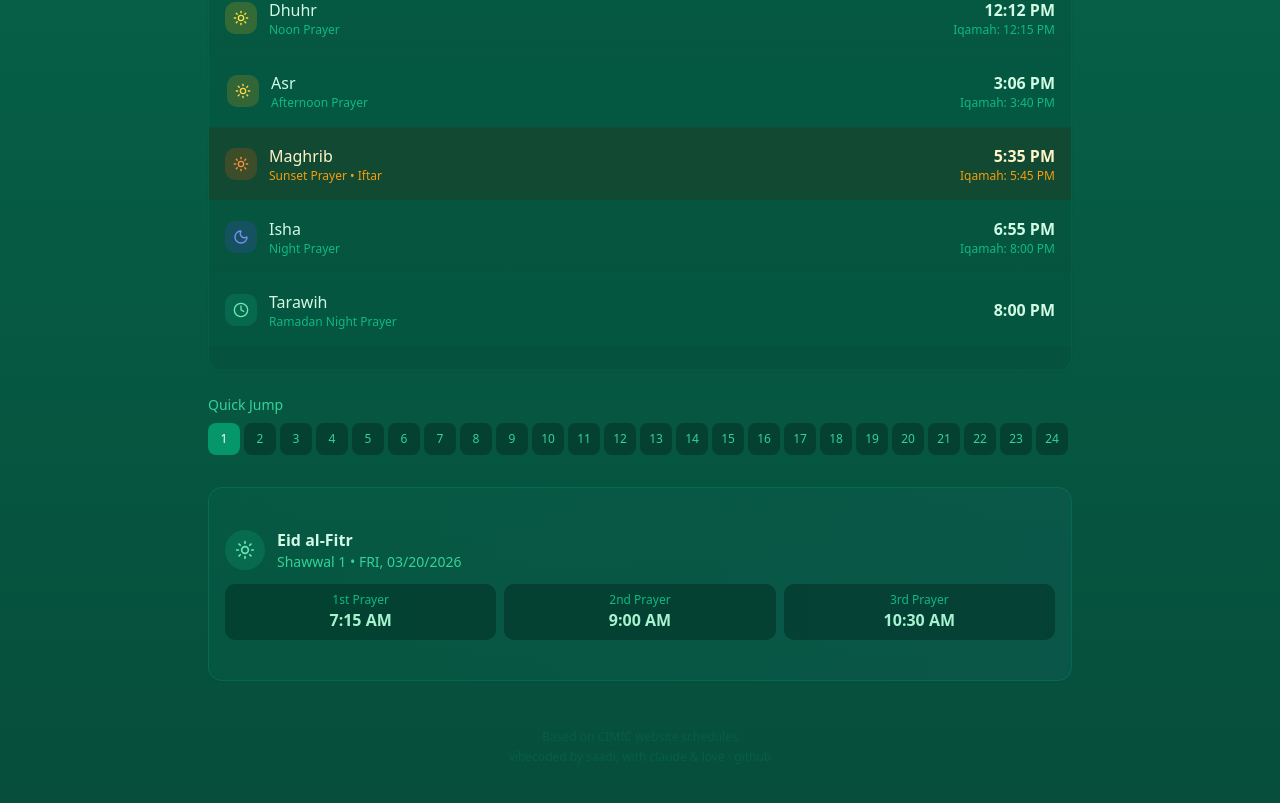
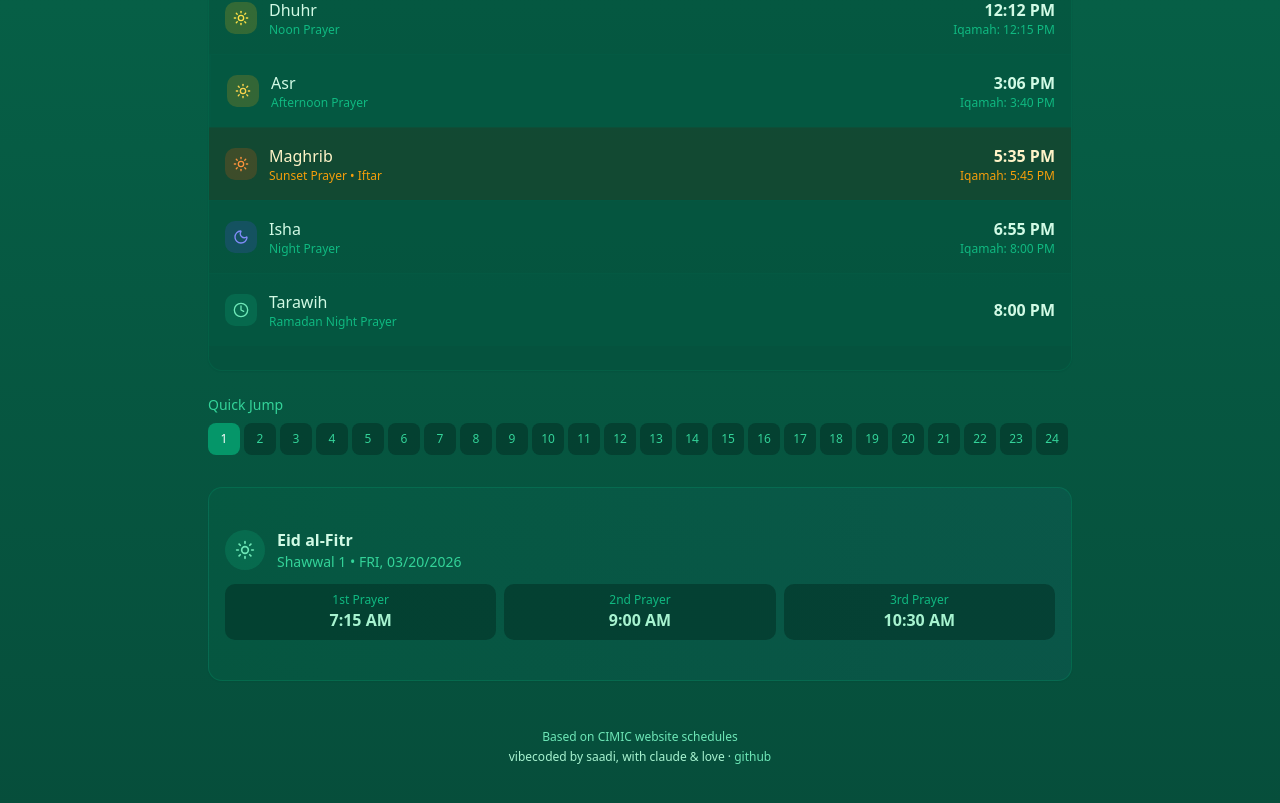
Before and after one commit to sadiulchyon/ramadan_schedules_cimic, a React (Vite) app: page / in a window 1280 px wide. Shown: the part 806-1609 px from the top of the page. Built offline with nearby package versions, Linux system fonts and the light colour scheme.

Commit message:
Refactor footer component with new styles
Updated footer styles and text colors for improved visibility.

```diff
--- a/src/App.tsx
+++ b/src/App.tsx
@@ -482,20 +482,21 @@ function App() {
         </Card>
 
         {/* Footer */}
-        <footer className="text-center text-xs text-emerald-800/100 py-6 mt-2">
-          <p>Based on CIMIC website schedules</p>
-          <p className="mt-1">
+<footer className="text-center text-xs text-emerald-200 py-6 mt-2">
+  <p className="text-emerald-300">Based on CIMIC website schedules</p>
+  <p className="mt-1 text-emerald-200">
     vibecoded by saadi, with claude & love &middot;{' '}
     <a
       href="https://github.com/sadiulchyon/ramadan_schedules_cimic"
       target="_blank"
       rel="noopener noreferrer"
-              className="hover:text-emerald-600/100 transition-colors duration-200"
+      className="text-emerald-300 hover:text-emerald-100 transition-colors duration-200"
     >
       github
     </a>
   </p>
 </footer>
+
       </main>
     </div>
   );
```
Lines whose indentation alone changed are shown as unchanged.
